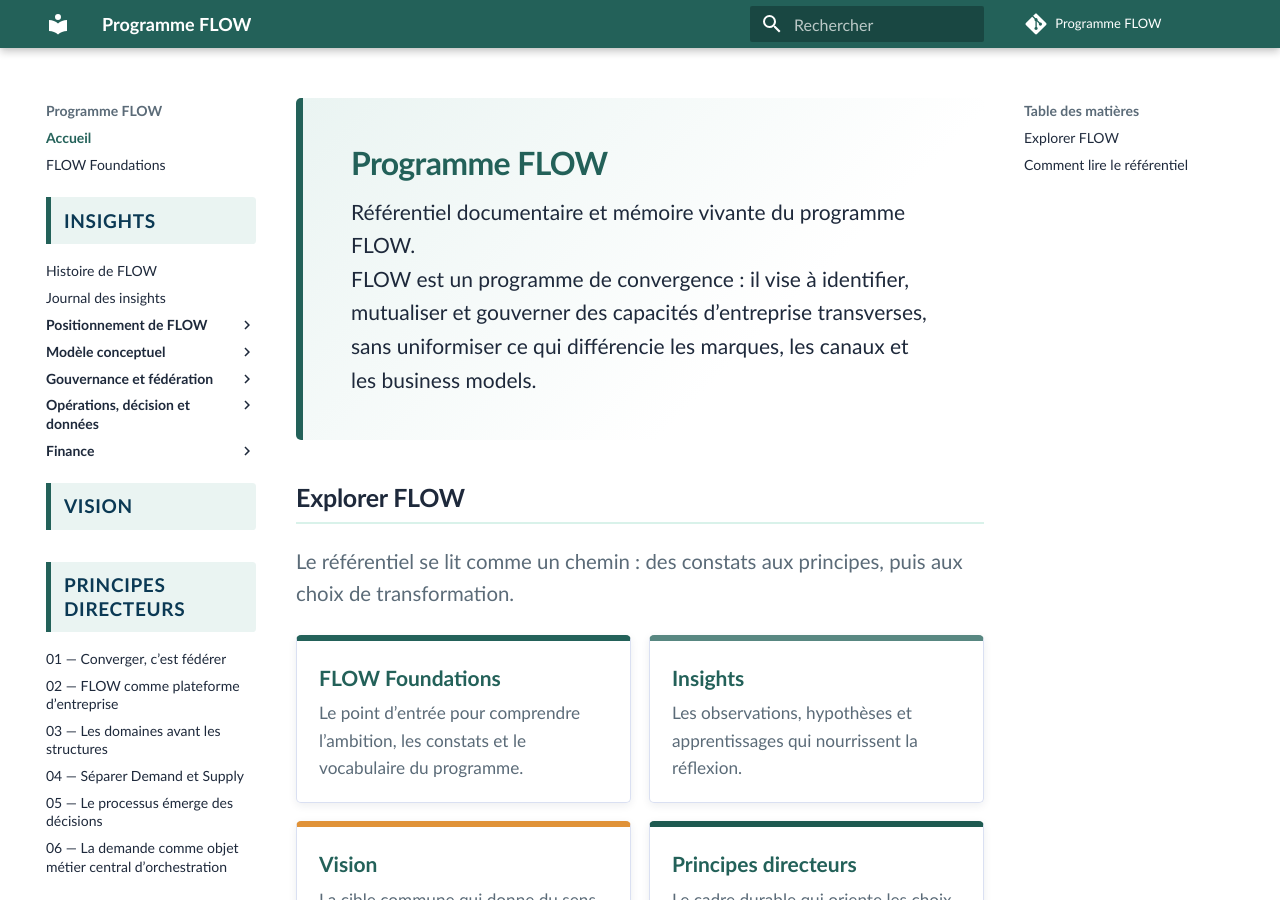
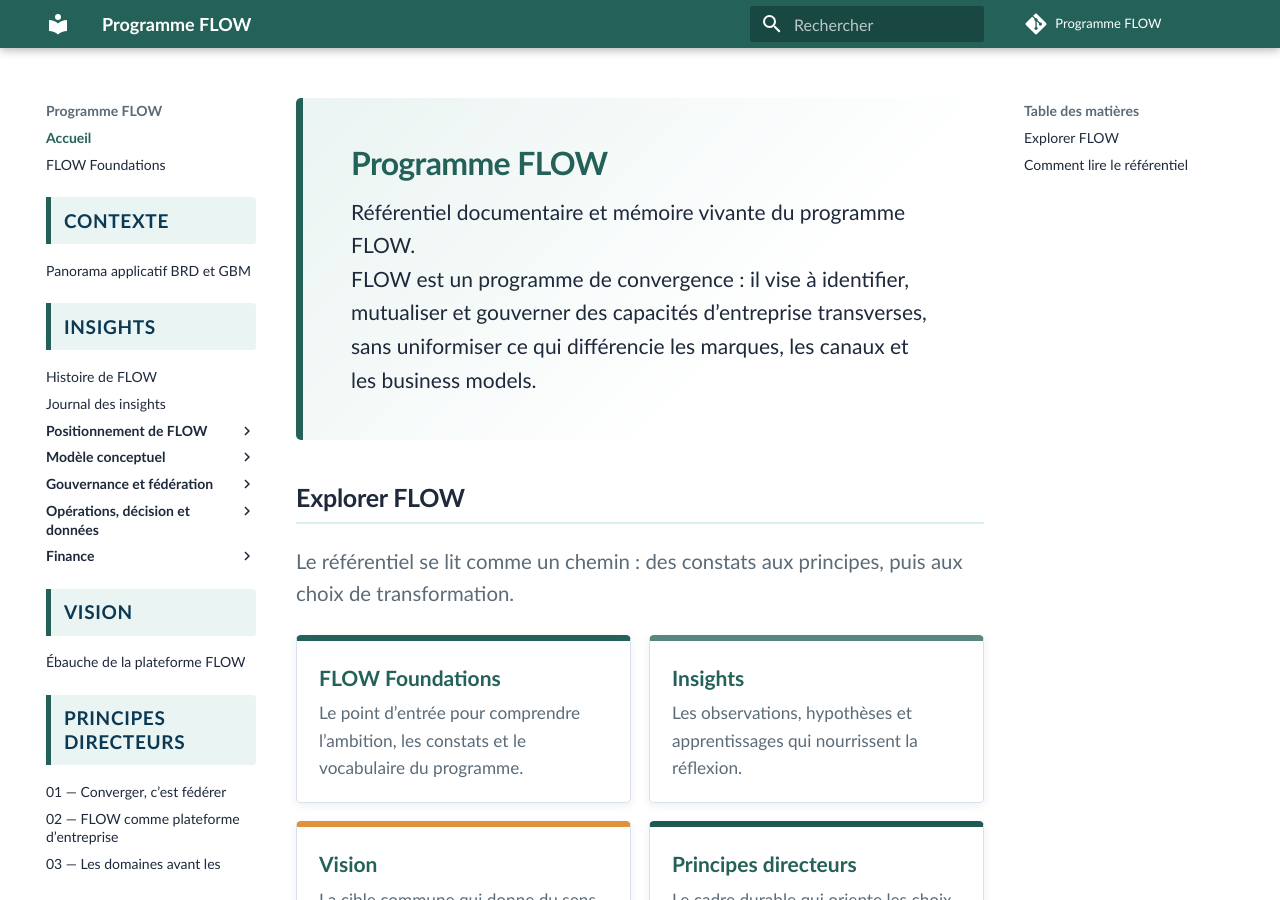
Before and after one commit to laurent-sintes/FLOW-Program, an MkDocs documentation site: the page built from docs/index.md, in a window 1280 px wide and 900 px high. Built offline with MkDocs 1.6.1 and Material for MkDocs 9.7.7, drawn with Linux system fonts in a browser that asks for light colours; comment, search, counter and statistics services are not loaded.

Commit message:
Ajoute le contexte et l'ébauche de plateforme à la navigation

```diff
--- a/mkdocs.yml
+++ b/mkdocs.yml
@@ -25,6 +25,9 @@ extra_css:
 nav:
   - Accueil: index.md
   - FLOW Foundations: flow-foundations.md
+  - Contexte:
+      - Repères: contexte/index.md
+      - Panorama applicatif BRD et GBM: contexte/panorama-applicatif-brd-gbm.md
   - Insights:
       - Repères: insights/index.md
       - Histoire de FLOW: insights/histoire-de-flow.md
@@ -52,6 +55,7 @@ nav:
           - "Facturation : un assemblage de responsabilités": insights/facturation-capacite-documentaire-transverse.md
   - Vision:
       - La vision: architecture-entreprise/vision/index.md
+      - Ébauche de la plateforme FLOW: architecture-entreprise/vision/ebauche-plateforme-flow.md
   - Principes directeurs:
       - Les principes: architecture-entreprise/principes-directeurs/index.md
       - "01 — Converger, c’est fédérer": architecture-entreprise/principes-directeurs/1-converger-c-est-federer.md
```
